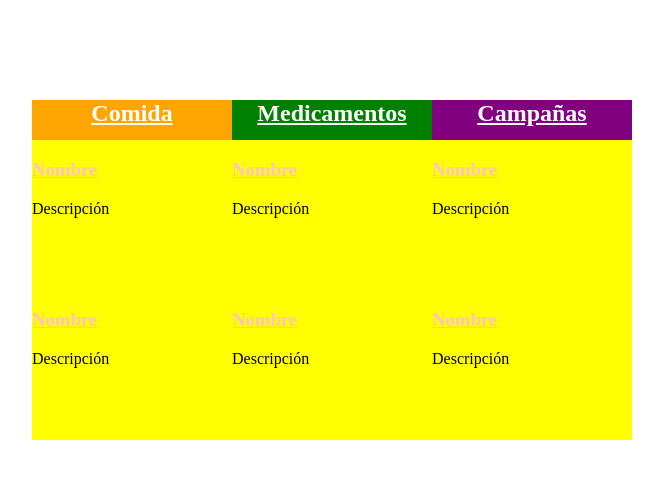
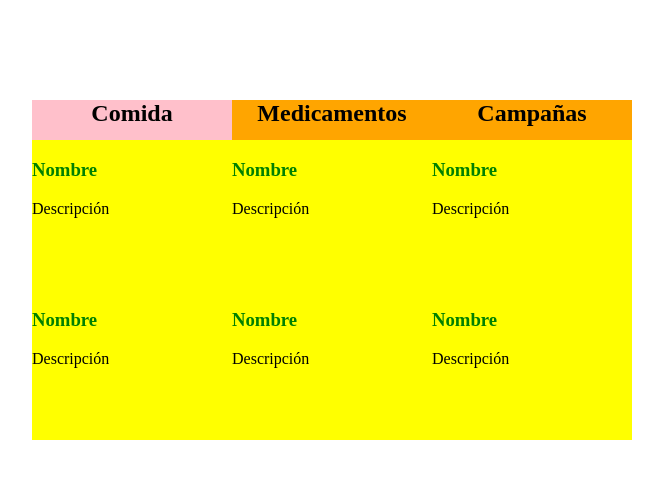
Before and after one commit to wircho/Tobias, a plain HTML site: page index.html in a window 1280 px wide. Shown: the part 158-636 px from the top of the page, without its empty margins (308-971 px from the left). Drawn offline with nearby package versions, Linux system fonts and the light colour scheme.

Commit message:
more css and jquery

```diff
--- a/index.html
+++ b/index.html
@@ -1,6 +1,9 @@
 <html>
 	<head>
 		<title></title>
+		<script src="https://ajax.googleapis.com/ajax/libs/jquery/2.2.4/jquery.min.js"></script>
+		<script>
+		</script>
 		<style type="text/css">
 			body, html {
 				margin:0px;
@@ -19,9 +22,10 @@
 				max-width:600px;
 				position:relative;
 				margin:0 auto;
-				/* At least the height of top cells (***)  */
-				padding-top:40px;                /*   /   */
-			}                                   /*   /   */
+				/* At least the height of top cells  (***)  */
+				padding-top:40px;                 /*   /   */
+			}                                    /*   /   */
+			/* Top headers  */                  /*   /   */
 			#content > h2 {                    /*   /   */
 				position:absolute;            /*   /   */
 				top:0px;                     /*   /   */
@@ -34,15 +38,12 @@
 			}
 			#content > h2.col-1 {
 				left:0px;
-				background-color:orange;
 			}
 			#content > h2.col-2 {
 				left:33.3333333333%;
-				background-color:green;
 			}
 			#content > h2.col-3 {
 				left:66.6666666666%;
-				background-color:purple;
 			}
 			#content > div {
 				display:inline-block;
@@ -55,32 +56,51 @@
 				margin:0px;
 				padding:0px;
 			}
-			/* Top header links */
+			/* Top header adjustment - No need to change this */
 			#content > h2 > a:link, #content > h2 > a:visited, #content > h2 > a:hover, #content > h2 > a:active {
-				color:white;
+				/* Removing this will make it underlined */
+				text-decoration:none;
+			}
+			/* Top header (unselected) */
+			.unselected-category {
+				background-color:orange;
+			}
+			/* Top header text (unselected) */
+			.unselected-category > a:link, .unselected-category > a:visited, .unselected-category > a:hover, .unselected-category > a:active {
+				color:black;
+			}
+			/* Top header (selected) */
+			.selected-category {
+				background-color:pink;
+			}
+			/* Top header text (selected) */
+			.selected-category > a:link, .selected-category > a:visited, .selected-category > a:hover, .selected-category > a:active {
+				color:black;
 			}
 			/* Cell title links */
 			#content > div > h3 > a:link, #content > div > h3 > a:visited, #content > div > h3 > a:hover, #content > div > h3 > a:active {
-				color:pink;
+				color:green;
+				/* Removing this will make it underlined */
+				text-decoration:none;
 			}
 		</style>
 	</head>
 	<body>
 		<h1>&iquest;Qui&eacute;n ayuda a Venezuela?</h1>
 		<div id="content">
-			<h2 class="col-1"><a href="" data-subtitle="food">Comida</a></h2><div>
+			<h2 class="col-1 selected-category"><a href="" data-subtitle="food">Comida</a></h2><div>
 				<h3><a href="">Nombre</a></h3>
 				Descripci&oacute;n
 			</div><div>
 				<h3><a href="">Nombre</a></h3>
 				Descripci&oacute;n
-			</div><h2 class="col-2"><a href="" data-subtitle="medicine">Medicamentos</a></h2><div>
+			</div><h2 class="col-2 unselected-category"><a href="" data-subtitle="medicine">Medicamentos</a></h2><div>
 				<h3><a href="">Nombre</a></h3>
 				Descripci&oacute;n
 			</div><div>
 				<h3><a href="">Nombre</a></h3>
 				Descripci&oacute;n
-			</div><h2 class="col-3"><a href="" data-subtitle="campaigns">Campa&ntilde;as</a></h2><div>
+			</div><h2 class="col-3 unselected-category"><a href="" data-subtitle="campaigns">Campa&ntilde;as</a></h2><div>
 				<h3><a href="">Nombre</a></h3>
 				Descripci&oacute;n
 			</div><div>
```
